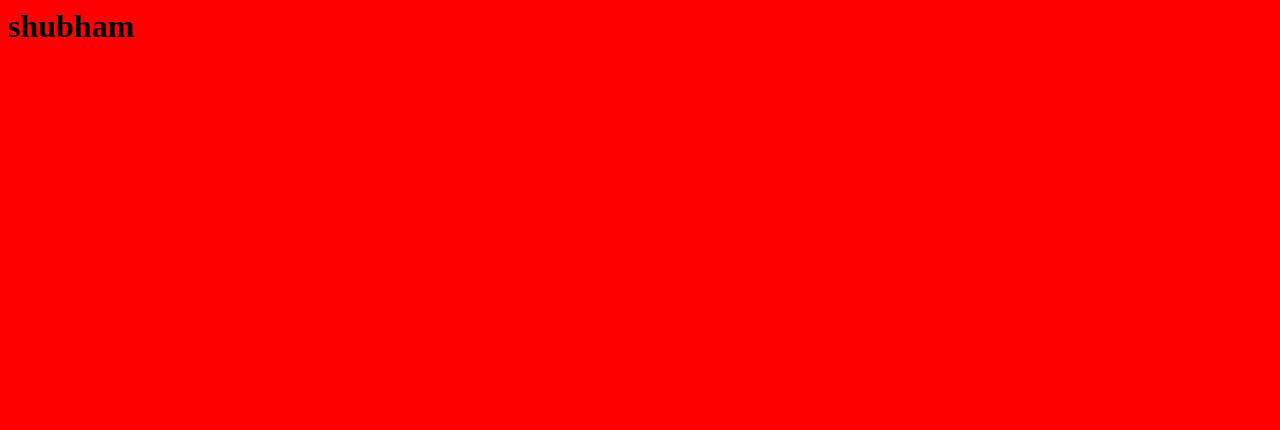
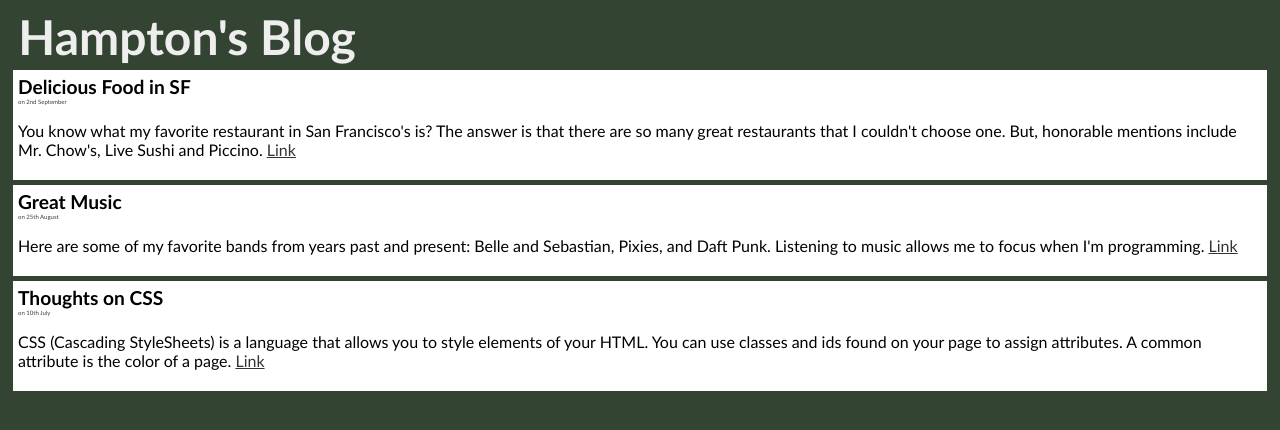
Before and after one commit to 1shubhamjoshi1/workflow, a plain HTML site: page sass-tests/index.html in a window 1280 px wide. Drawn offline with Linux system fonts and the light colour scheme.

Commit message:
added mixins

```diff
--- a/sass-tests/index.html
+++ b/sass-tests/index.html
@@ -1,10 +1,46 @@
+
+<!DOCTYPE html>
 <html>
-  <head>
-    <link rel="stylesheet" href="main.css">
-  </head>
-
-  <body>
-    <h1>shubham</h1>
-    <a href="#"/>
-  </body>
+	<head>
+		<link href="main.css" rel="stylesheet"/>
+	</head>
+	<body>
+		<h1>Hampton's Blog</h1>
+		<div class="entry">
+	        <h1>Delicious Food in SF</h1>
+	        <div class="date">
+		        	on 2nd September
+		    </div>
+	        <div class="content">
+		        <p>
+		        	You know what my favorite restaurant in San Francisco's is? The answer is that there are so many great restaurants that I couldn't choose one. But, honorable mentions include Mr. Chow's, Live Sushi and Piccino.
+		        	<a href=”/info.html”>Link</a>
+		        </p>
+		    </div>
+	    </div>
+	    <div class="entry">
+	        <h1>Great Music</h1>
+	        <div class="date">
+	        	on 25th August
+	        </div>
+	        <div class="content">
+		        <p>
+		            Here are some of my favorite bands from years past and present: Belle and Sebastian, Pixies, and Daft Punk. Listening to music allows me to focus when I'm programming.
+		        	<a href=”/info.html”>Link</a>
+		        </p>
+		    </div>
+	    </div>
+	    <div class="entry">
+	        <h1>Thoughts on CSS</h1>
+	        <div class="date">
+	        	on 10th July
+	        </div>
+	        <div class="content">
+		        <p>
+		        	CSS (Cascading StyleSheets) is a language that allows you to style elements of your HTML. You can use classes and ids found on your page to assign attributes. A common attribute is the color of a page.
+		        	<a href=”/info.html”>Link</a>
+		        </p>
+		    </div>
+	    </div>
+	</body>
 </html>
--- a/sass-tests/main.scss
+++ b/sass-tests/main.scss
@@ -1,3 +1,33 @@
-body{
-  background: red;
+$primary-color: #343;
+$margin: 5px;
+$fun: $margin + 4pt;
+
+@mixin funda($a, $b) {
+    font-size: $a;
+    color: #eee;
+    margin: 5px 0 0 $fun;
 }
+body {
+	background: $primary-color;
+	font-family: Futura, "Trebuchet MS", sans-serif;
+	> h1 {
+	  @include funda(3em,0px);
+	}
+}
+
+.entry {
+	background: white;
+	margin: 5px;
+	padding: 5px;
+	h1 {
+		font-size: 1.2em;
+		margin: 0px;
+	}
+	.date {
+		font-size: 0.3em;
+		color: $primary-color;
+	}
+	a {
+		color: #333;
+	}
+}
```
Also changed, not shown: sass-tests/main.css, 1 other file.
